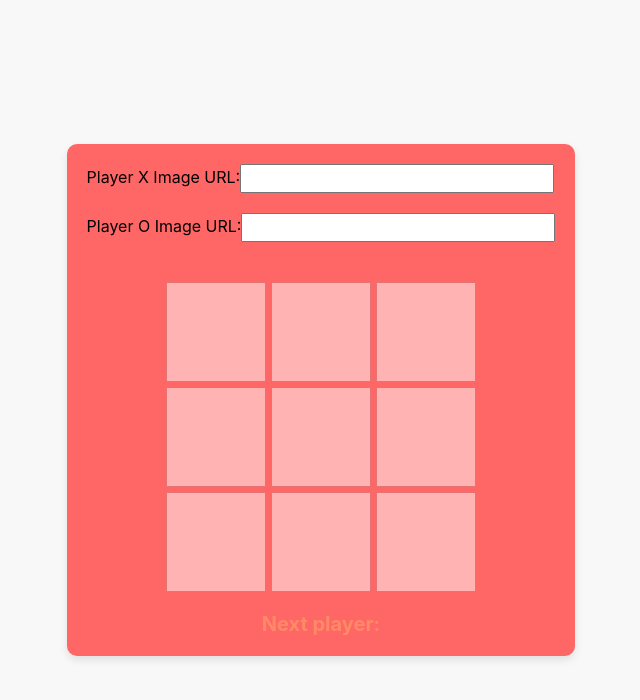
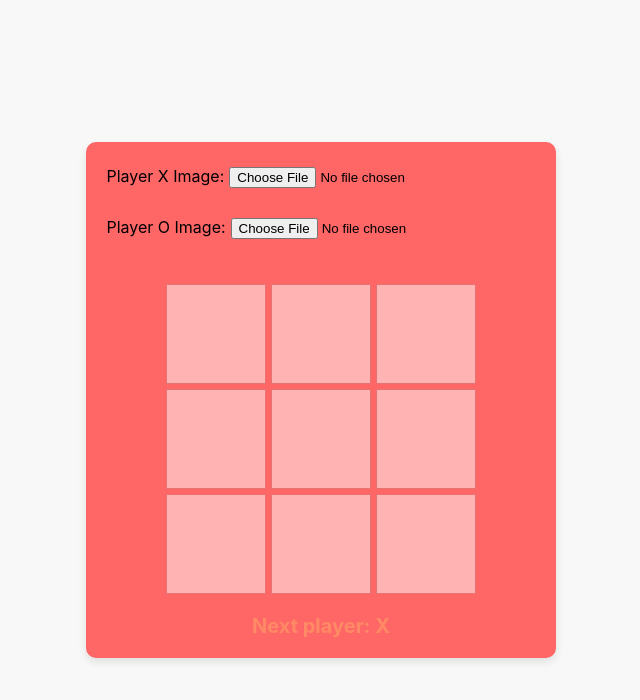
Before and after one commit to JuanIgnacioMarchetto/ta-te-ti-fotos, a React (Create React App) app: page / in a window 1280 px wide. Shown: the top 700 px of the page, without its empty margins (319-959 px from the left). Built offline with nearby package versions, Linux system fonts and the light colour scheme.

Commit message:
24/1/2024-13:21

```diff
--- a/src/App.js
+++ b/src/App.js
@@ -3,7 +3,7 @@ import './App.css';
 
 const Square = ({ value, onClick }) => (
   <button className="square" onClick={onClick}>
-    {value}
+    {value && <img src={value} alt="player" />}
   </button>
 );
 
@@ -19,9 +19,23 @@ const Board = ({ squares, onClick }) => {
 
 const Game = () => {
   const [squares, setSquares] = useState(Array(9).fill(null));
-  const [playerX, setPlayerX] = useState('');
-  const [playerO, setPlayerO] = useState('');
+  const [playerX, setPlayerX] = useState(null);
+  const [playerO, setPlayerO] = useState(null);
   const [xIsNext, setXIsNext] = useState(true);
+
+  const handleImageChange = (player, event) => {
+    const file = event.target.files[0];
+    const reader = new FileReader();
+
+    reader.onloadend = () => {
+      const imageUrl = reader.result;
+      player === 'X' ? setPlayerX(imageUrl) : setPlayerO(imageUrl);
+    };
+
+    if (file) {
+      reader.readAsDataURL(file);
+    }
+  };
 
   const handleClick = (index) => {
     if (squares[index] || calculateWinner(squares)) {
@@ -29,7 +43,7 @@ const Game = () => {
     }
 
     const newSquares = squares.slice();
-    newSquares[index] = xIsNext ? playerX : playerO;
+    newSquares[index] = xIsNext ? 'X' : 'O';
     setSquares(newSquares);
     setXIsNext(!xIsNext);
   };
@@ -39,26 +53,18 @@ const Game = () => {
     ? `Winner: ${winner}`
     : squares.every((square) => square !== null)
     ? 'Draw!'
-    : `Next player: ${xIsNext ? playerX : playerO}`;
+    : `Next player: ${xIsNext ? 'X' : 'O'}`;
 
   return (
     <div className="game">
       <div className="players">
         <label>
-          Player X Image URL:
-          <input
-            type="text"
-            value={playerX}
-            onChange={(e) => setPlayerX(e.target.value)}
-          />
+          Player X Image:
+          <input type="file" accept="image/*" onChange={(e) => handleImageChange('X', e)} />
         </label>
         <label>
-          Player O Image URL:
-          <input
-            type="text"
-            value={playerO}
-            onChange={(e) => setPlayerO(e.target.value)}
-          />
+          Player O Image:
+          <input type="file" accept="image/*" onChange={(e) => handleImageChange('O', e)} />
         </label>
       </div>
       <div className="game-board">
```
